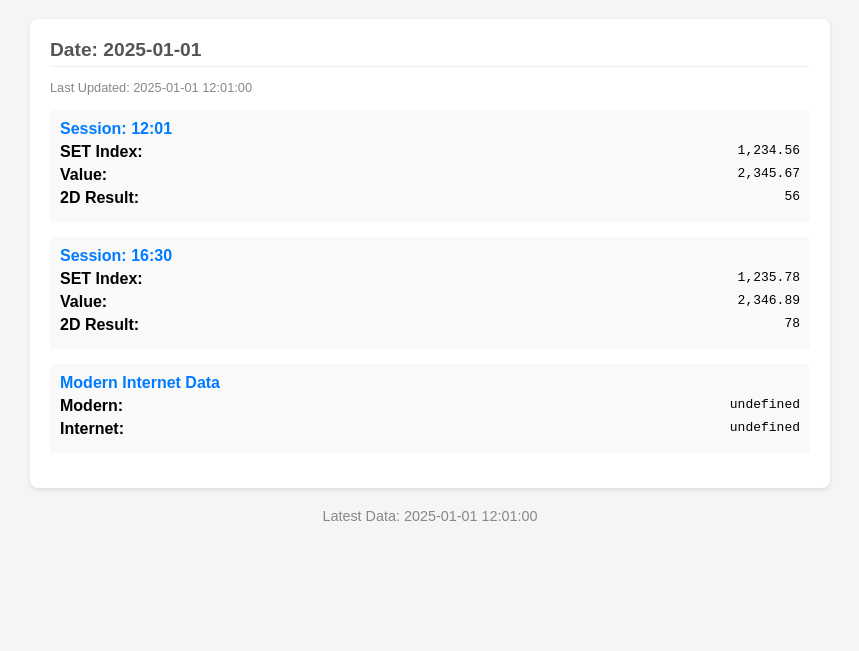
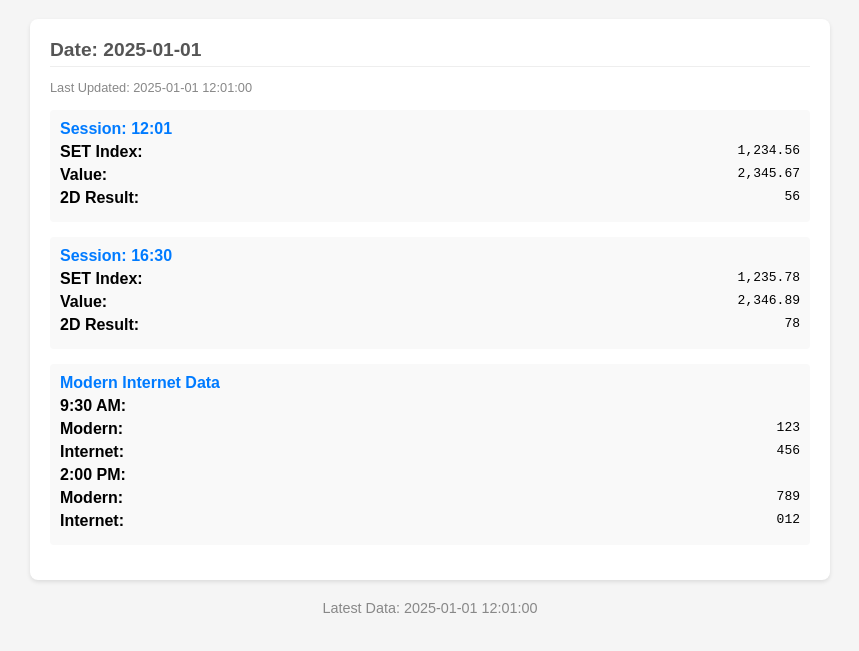
Before and after one commit to domizwh-max/2d-Result, a plain HTML site: page docs/index.html in a window 1280 px wide. Shown: the part 81-732 px from the top of the page, without its empty margins (210-1069 px from the left). Drawn offline with Linux system fonts and the light colour scheme.

Commit message:
Update index.html

```diff
--- a/docs/index.html
+++ b/docs/index.html
@@ -143,15 +143,41 @@
                         modernHeader.textContent = 'Modern Internet Data';
                         modernDiv.appendChild(modernHeader);
 
-                        const modernRow = document.createElement('div');
-                        modernRow.className = 'data-row';
-                        modernRow.innerHTML = `<span class="label">Modern:</span> <span class="value">${dateData.modern_internet.modern}</span>`;
-                        modernDiv.appendChild(modernRow);
+                        // Display 9:30 AM data if available
+                        if (dateData.modern_internet['930AM']) {
+                            const time930AM = document.createElement('div');
+                            time930AM.className = 'data-row';
+                            time930AM.innerHTML = `<span class="label">9:30 AM:</span>`;
+                            modernDiv.appendChild(time930AM);
 
-                        const internetRow = document.createElement('div');
-                        internetRow.className = 'data-row';
-                        internetRow.innerHTML = `<span class="label">Internet:</span> <span class="value">${dateData.modern_internet.internet}</span>`;
-                        modernDiv.appendChild(internetRow);
+                            const modern930AMRow = document.createElement('div');
+                            modern930AMRow.className = 'data-row';
+                            modern930AMRow.innerHTML = `<span class="label">Modern:</span> <span class="value">${dateData.modern_internet['930AM'].modern}</span>`;
+                            modernDiv.appendChild(modern930AMRow);
+
+                            const internet930AMRow = document.createElement('div');
+                            internet930AMRow.className = 'data-row';
+                            internet930AMRow.innerHTML = `<span class="label">Internet:</span> <span class="value">${dateData.modern_internet['930AM'].internet}</span>`;
+                            modernDiv.appendChild(internet930AMRow);
+                        }
+
+                        // Display 2:00 PM data if available
+                        if (dateData.modern_internet['200PM']) {
+                            const time200PM = document.createElement('div');
+                            time200PM.className = 'data-row';
+                            time200PM.innerHTML = `<span class="label">2:00 PM:</span>`;
+                            modernDiv.appendChild(time200PM);
+
+                            const modern200PMRow = document.createElement('div');
+                            modern200PMRow.className = 'data-row';
+                            modern200PMRow.innerHTML = `<span class="label">Modern:</span> <span class="value">${dateData.modern_internet['200PM'].modern}</span>`;
+                            modernDiv.appendChild(modern200PMRow);
+
+                            const internet200PMRow = document.createElement('div');
+                            internet200PMRow.className = 'data-row';
+                            internet200PMRow.innerHTML = `<span class="label">Internet:</span> <span class="value">${dateData.modern_internet['200PM'].internet}</span>`;
+                            modernDiv.appendChild(internet200PMRow);
+                        }
 
                         dateDiv.appendChild(modernDiv);
                     }
```
